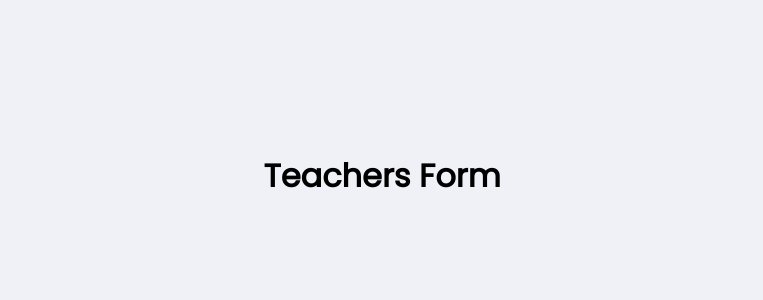
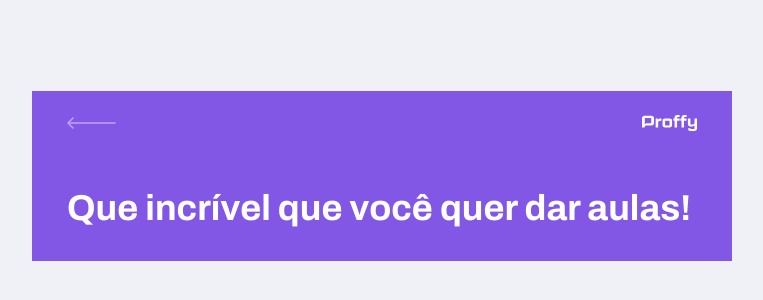
Before and after one commit to thiagocdn/NLW2-web, a React (Create React App) app: page /give-classes in a window 1280 px wide. Shown: the part 224-524 px from the top of the page, without its empty margins (258-1021 px from the left). Built offline with nearby package versions, Linux system fonts and the light colour scheme.

Commit message:
Criado Header componentizado

```diff
--- /dev/null
+++ b/src/components/PageHeader/index.tsx
@@ -0,0 +1,28 @@
+import React from 'react';
+import { Link } from 'react-router-dom';
+
+import logoImg from '../../assets/images/logo.svg';
+import backIcon from '../../assets/images/icons/back.svg';
+
+interface PageHeaderProps {
+  title: string;
+}
+
+const PageHeader: React.FC<PageHeaderProps> = ({title}) => {
+  return (
+    <header className="page-header">
+      <div className="top-bar-container">
+        <Link to="/">
+          <img src={backIcon} alt="Voltar"/>
+        </Link>
+        <img src={logoImg} alt="Proffy Logo"/>
+      </div>
+
+      <div className="header-content">
+        <strong>{title}</strong>
+      </div>
+    </header>
+  );
+}
+
+export default PageHeader;
--- a/src/pages/TeacherForm/index.tsx
+++ b/src/pages/TeacherForm/index.tsx
@@ -1,8 +1,11 @@
 import React from 'react';
+import PageHeader from '../../components/PageHeader';
 
 function TeacherForm() {
   return (
-    <h1>Teachers Form</h1>
+    <div id="page-teacher-form" className="container">
+      <PageHeader title="Que incrível que você quer dar aulas!" />
+    </div>
   )
 };
 
--- a/src/pages/TeacherList/index.tsx
+++ b/src/pages/TeacherList/index.tsx
@@ -1,8 +1,13 @@
 import React from 'react';
+
+import './styles.css';
+import PageHeader from '../../components/PageHeader';
 
 function TeacherList() {
   return (
-    <h1>Teachers</h1>
+    <div id="page-teacher-list" className="container">
+      <PageHeader title="Esses são os proffys disponíveis." />
+    </div>
   )
 };
 
--- /dev/null
+++ b/src/pages/TeacherList/styles.css
@@ -0,0 +1,46 @@
+#page-teacher-list {
+  width: 100vw;
+  height: 100vh;
+}
+
+.page-header {
+  display: flex;
+  flex-direction: column;
+  background: var(--color-primary);
+}
+
+.page-header .top-bar-container {
+  width: 90%;
+  margin: 0 auto;
+  display: flex;
+  justify-content: space-between;
+  align-items: center;
+  color: var(--color-text-in--primary);
+  padding: 1.6rem 0;
+}
+
+.page-header .top-bar-container a {
+  height: 3.2rem;
+  transition: opacity 0.2s;
+}
+
+.page-header .top-bar-container a:hover {
+  opacity: 0.6;
+}
+
+.page-header .top-bar-container > img {
+  height: 1.6rem;
+}
+
+.page-header .header-content {
+  width: 90%;
+  margin: 0 auto;
+  position: relative;
+  margin: 3.2rem auto;
+}
+
+.page-header .header-content strong {
+  font: 700 3.6rem Archivo;
+  line-height: 4.2rem;
+  color: var(--color-title-in-primary);
+}
```
